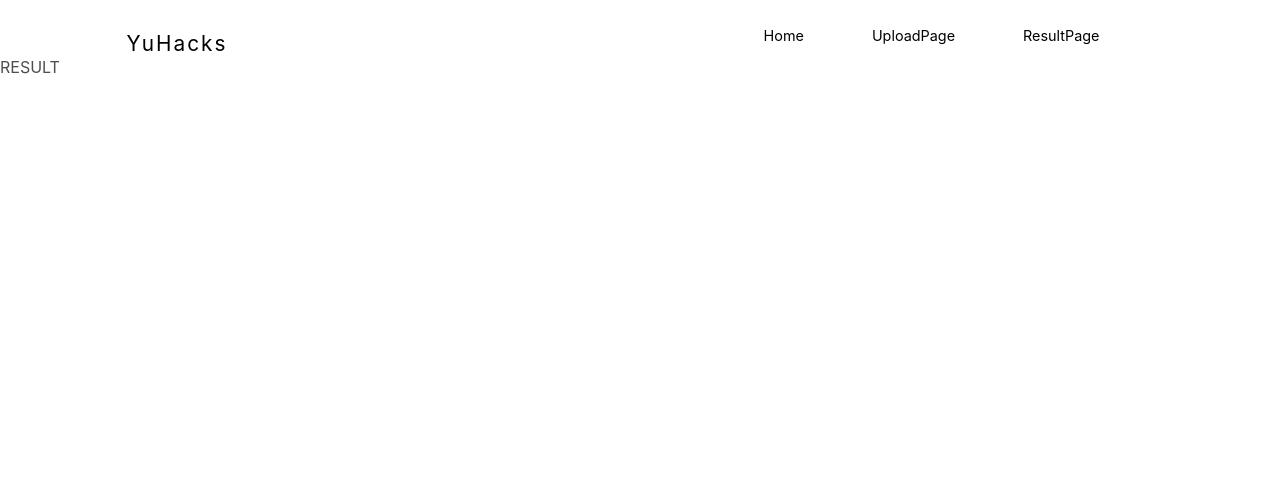
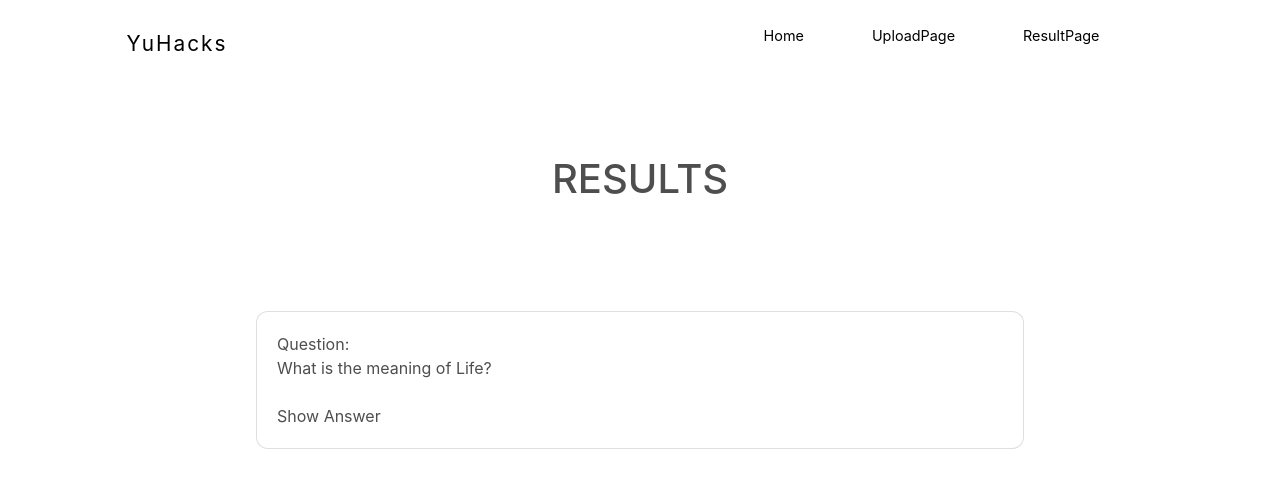
Before and after one commit to samsoncn/yuhacks, a React (Create React App) app in the folder yuhacks-web/: page /results in a window 1280 px wide. Shown: the top 488 px of the page. Built offline with nearby package versions, Linux system fonts and the light colour scheme.

Commit message:
Answer card styling done

```diff
--- a/yuhacks-web/src/Navbar.js
+++ b/yuhacks-web/src/Navbar.js
@@ -24,12 +24,12 @@ function Navbar() {
                             </Link>
                         </li>
                         <li className='nav-item'>
-                            <Link to='UploadPage' className='nav-links' onClick={closeMobileMenu}>
+                            <Link to='/upload' className='nav-links' onClick={closeMobileMenu}>
                                 UploadPage
                             </Link>
                         </li>
                         <li className='nav-item'>
-                            <Link to='ResultPage' className='nav-links' onClick={closeMobileMenu}>
+                            <Link to='/results' className='nav-links' onClick={closeMobileMenu}>
                                 ResultPage
                             </Link>
                         </li>
--- a/yuhacks-web/src/components/QACard.js
+++ b/yuhacks-web/src/components/QACard.js
@@ -0,0 +1,23 @@
+import React, { useState } from 'react';
+import '../style/Result.css';
+
+function QACard() {
+    const [click, setClick] = useState(false);
+
+    const handleClick = () => setClick(!click);
+
+    return (
+        <div className="card">
+            <div>Question:</div>
+            <div>What is the meaning of Life?</div>
+            <div onClick={()=>{handleClick()}}>
+                <br/>
+                {click ? <div>Answer</div> : <div>Show Answer</div>}
+            </div>
+        </div>
+    )
+}
+
+
+
+export default QACard;
--- a/yuhacks-web/src/pages/ResultPage.js
+++ b/yuhacks-web/src/pages/ResultPage.js
@@ -1,11 +1,19 @@
 import React from 'react';
+import QACard from "../components/QACard";
+import MCCard from "../components/MCCard"
 
 class ResultPage extends React.Component {
     render() {
         return (
-            <div className="" style={{}}>
-                RESULT
-            </div>
+            <>
+                <h1 style={{textAlign: 'center', marginTop: '100px'}}>
+                    RESULTS
+                </h1>
+                <div className="" style={{display: 'flex', justifyContent: 'center'}}>
+                    <QACard/>
+                </div>
+            </>
+
         );
     }
 }
--- /dev/null
+++ b/yuhacks-web/src/style/Result.css
@@ -0,0 +1,12 @@
+.card {
+    display: flex;
+    position: relative;
+    min-height: 30px;
+    flex-direction: column;
+    padding: 20px;
+    margin-top: 100px;
+    height: auto;
+    width: 60%;
+    border-radius: 12px;
+    box-shadow: rgba(8,8,8 0.5) 10px 10px 142px -30px;
+}
```
